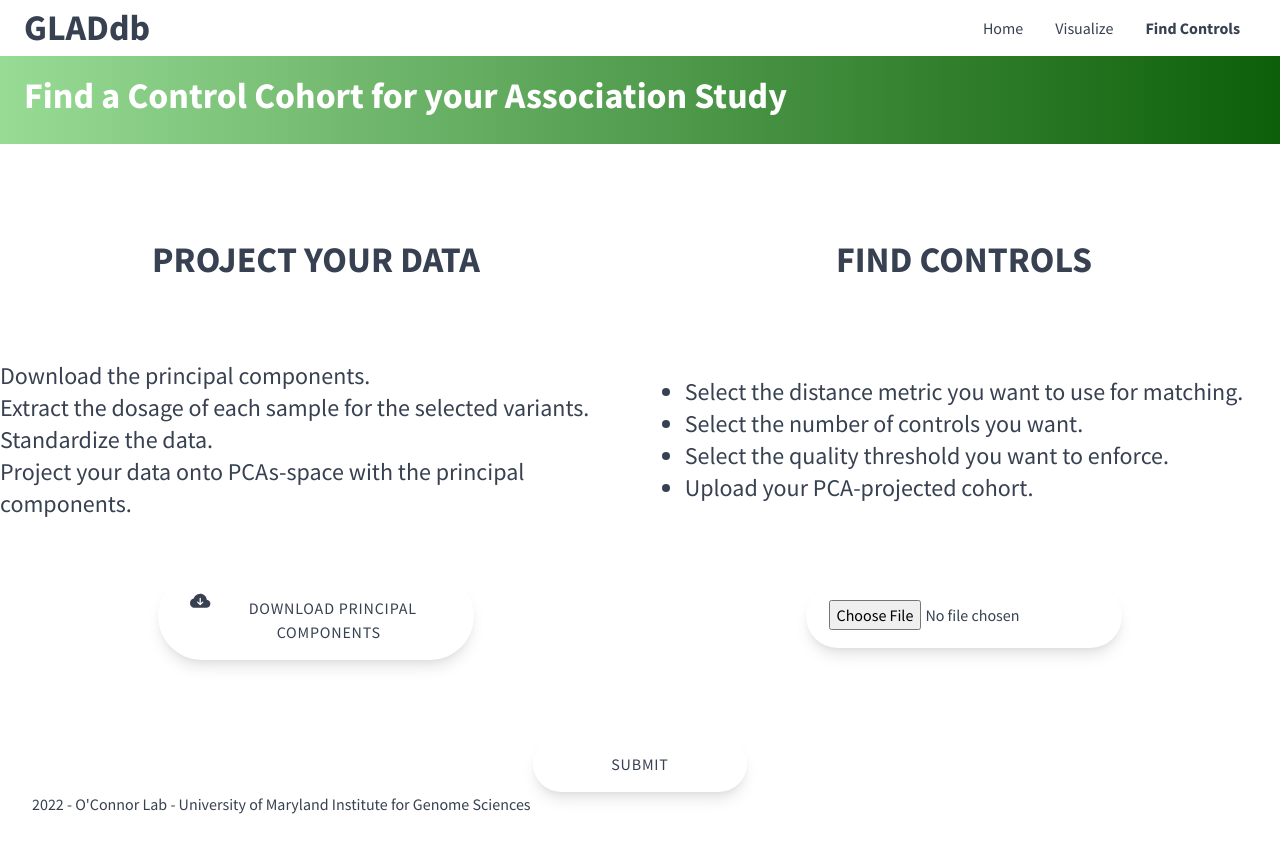
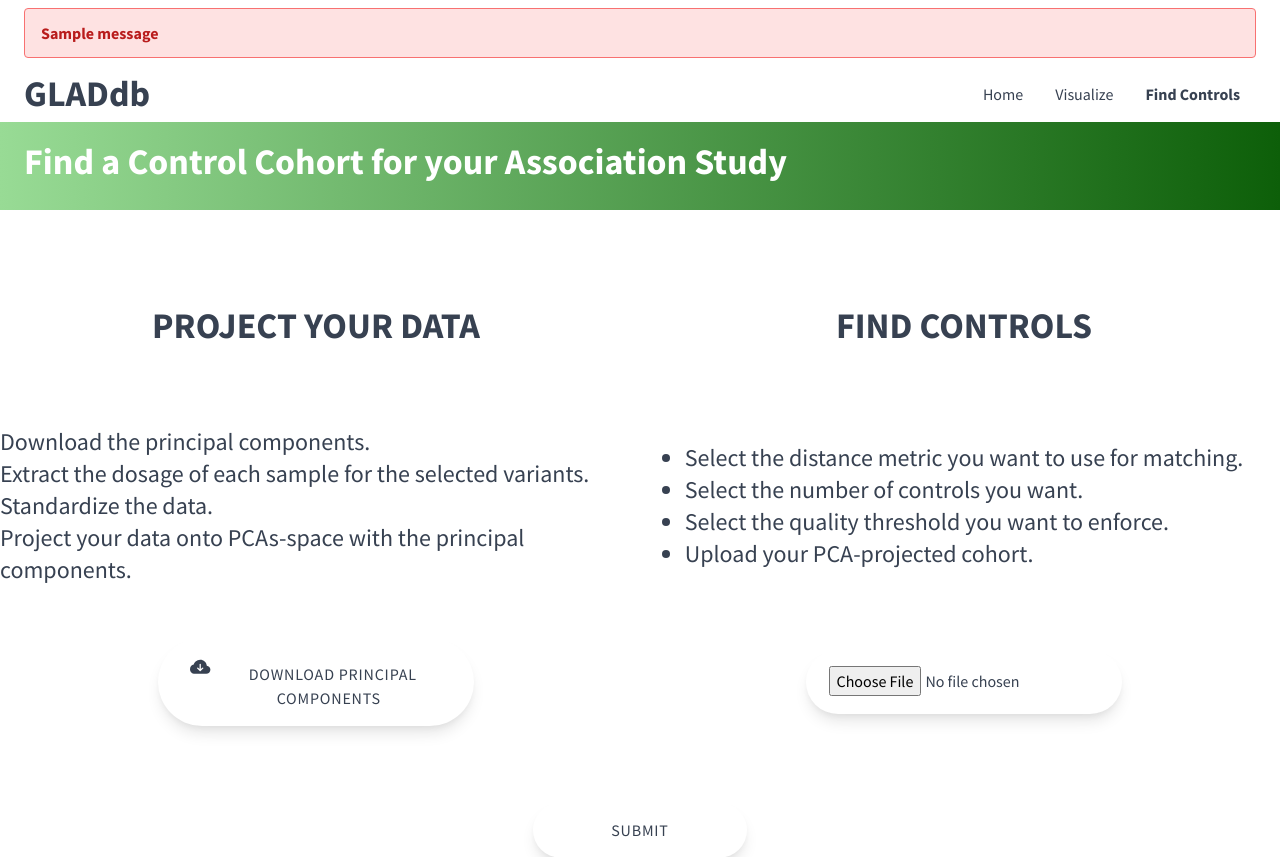
Before and after one commit to umb-oconnorgroup/gladdb, a Flask app: page /match in a window 1280 px wide. Shown: the top 857 px of the page. Before the commit the page ends 814 px from the top, so only its background shows below. Run offline with Flask 2, Linux system fonts and the light colour scheme; one stand-in notice (Sample message) is shown.

Commit message:
added message flashing

```diff
--- a/app/templates/base.html
+++ b/app/templates/base.html
@@ -14,8 +14,20 @@
         <title>{% for href, id, caption in pages %}{% if id == active_page %}{{ caption }}{% endif %}{% endfor %} - GLADdb</title>
         {% endblock %}
     </head>
-    <body class="flex flex-col h-screen justify-between text-gray-700 bg-white"
-        style="font-family: 'Source Sans Pro', sans-serif">
+    <body class="flex flex-col h-screen justify-between text-gray-700 bg-white" style="font-family: 'Source Sans Pro', sans-serif">
+        {% with messages = get_flashed_messages() %}
+            {% if messages %}
+            <ul class="flashes">
+                {% for message in messages %}
+                <div class="px-6 py-2">
+                    <div class="bg-red-100 border border-red-400 text-red-700 px-4 py-3 rounded relative" role="alert">
+                        <strong class="font-bold">{{ message }}</strong>
+                    </div>
+                </div>
+                {% endfor %}
+            </ul>
+            {% endif %}
+        {% endwith %}
         <header>
             <nav id="navbar">
                 <div class="container mx-auto px-6 py-2 flex justify-between items-center">
```
